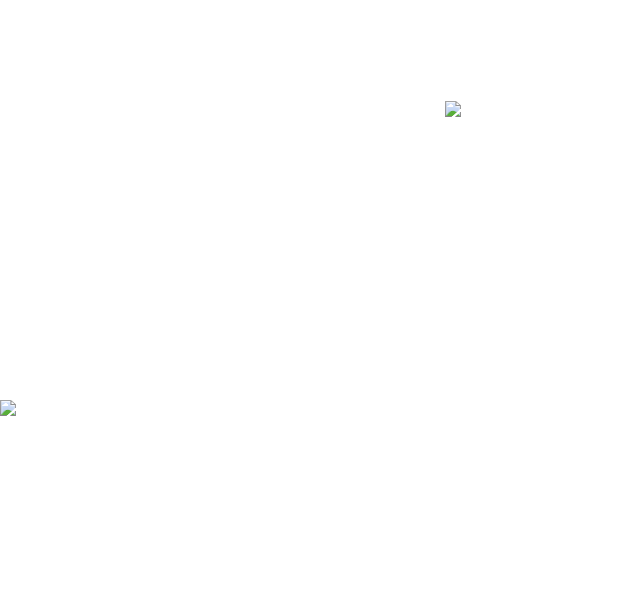
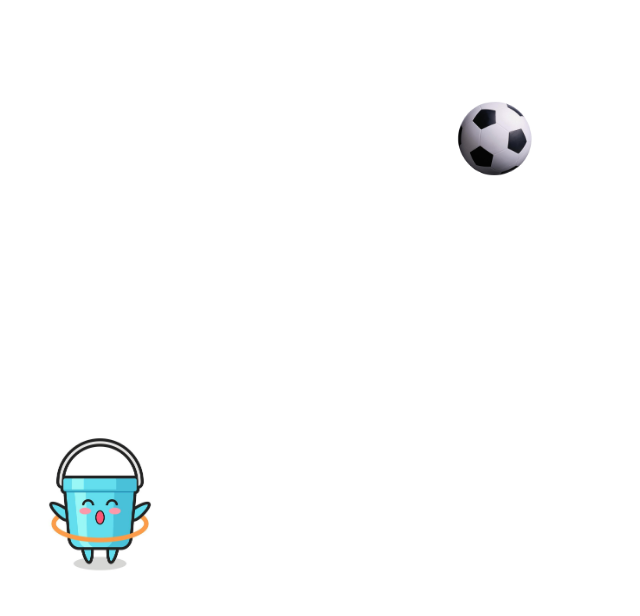
Before and after one commit to Saahitii/Facebook, a plain HTML site: page temp23.html in a window 1280 px wide. Shown: the whole page, without its empty margins (0-640 px from the left). Drawn offline with Linux system fonts and the light colour scheme.

Commit message:
Update temp23.html

```diff
--- a/temp23.html
+++ b/temp23.html
@@ -6,8 +6,8 @@
     <title>Document</title>
   </head>
   <body>
-    <img src="assets/ball.png" width="100px" id="ball" />
-    <img src="assets/bucket.jpg" width="200px" id="bucket" />
+    <img src="ball.png" width="100px" id="ball" />
+    <img src="bucket.jpg" width="200px" id="bucket" />
     <script>
       bucket.style.position = "absolute";
       ball.style.position = "absolute";
```
